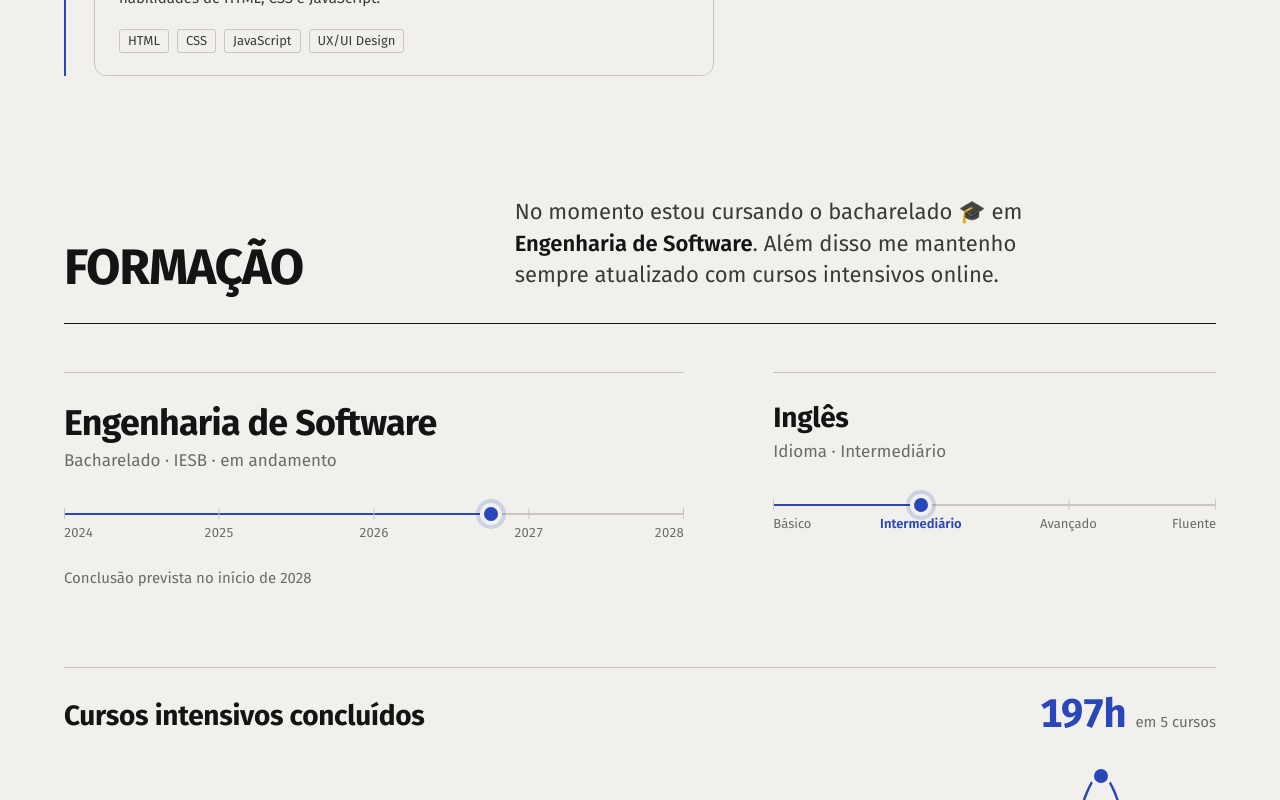
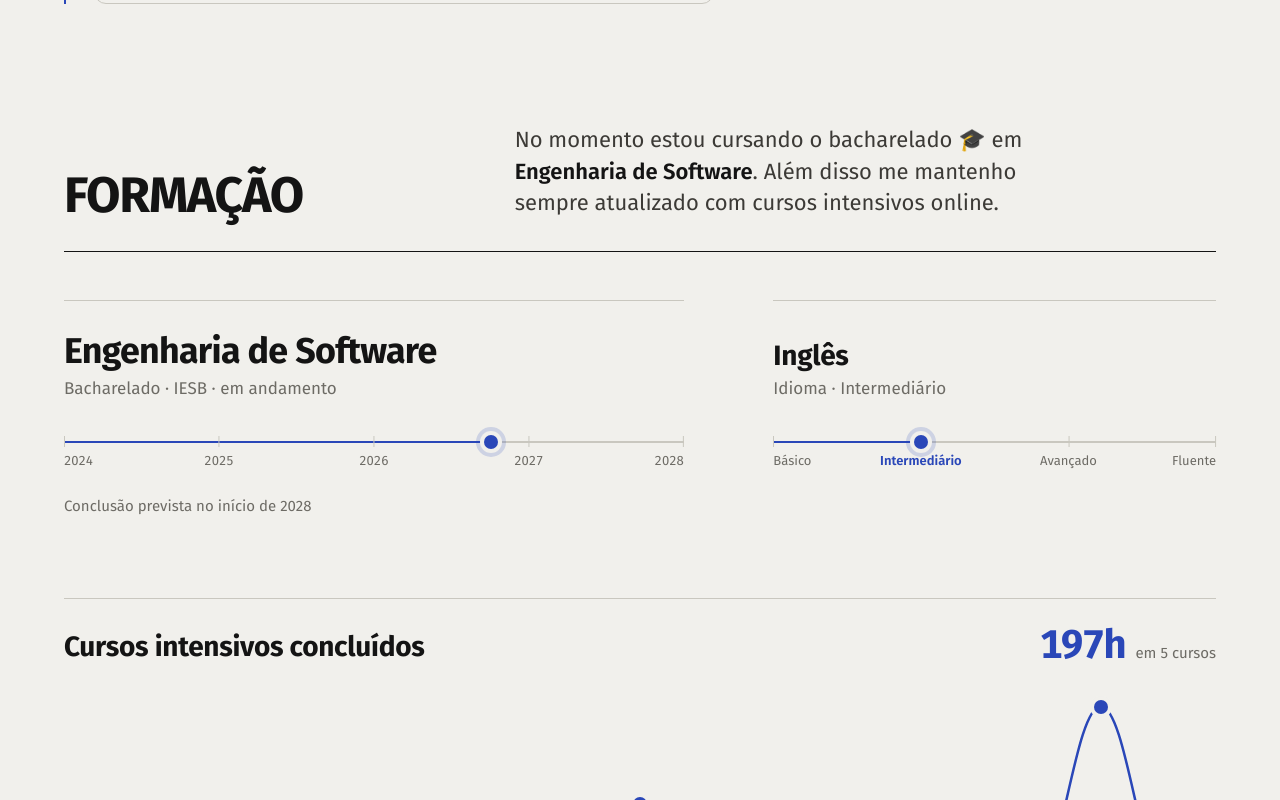
Before and after one commit to samuelysz/portfolio, a React (Vite) app: page / in a window 1280 px wide. Shown: the part 3678-4478 px from the top of the page. Built offline with nearby package versions, Linux system fonts and the light colour scheme.

Commit message:
Medidores da Formação alinhados, cartas empilhadas mais próximas, exceção do detector e raio de carta no DESIGN.md

```diff
--- a/src/styles/experiencia.css
+++ b/src/styles/experiencia.css
@@ -286,7 +286,7 @@
 
   .projetos {
     flex-direction: column;
-    gap: 64px;
+    gap: 40px;
   }
 
   .projeto {
--- a/src/styles/formacao.css
+++ b/src/styles/formacao.css
@@ -9,6 +9,26 @@
   grid-template-columns: 1.4fr 1fr;
   gap: 0 clamp(48px, 7vw, 120px);
   margin-top: 48px;
+}
+
+/* No desktop as duas leituras dividem as mesmas linhas (título, detalhe,
+   medidor, nota): as réguas ficam na mesma altura */
+@media (min-width: 901px) {
+  .formacao_leituras {
+    grid-template-rows: auto auto auto auto auto;
+  }
+
+  .anotacao.leitura {
+    display: grid;
+    grid-row: span 5;
+    grid-template-rows: subgrid;
+    row-gap: 6px;
+    align-content: start;
+  }
+
+  .leitura .anotacao_valor {
+    align-self: end; /* os dois títulos assentam na mesma linha */
+  }
 }
 
 .anotacao {
```
Also changed, not shown: 1 other file (tests, documents, lock files or other folders).
